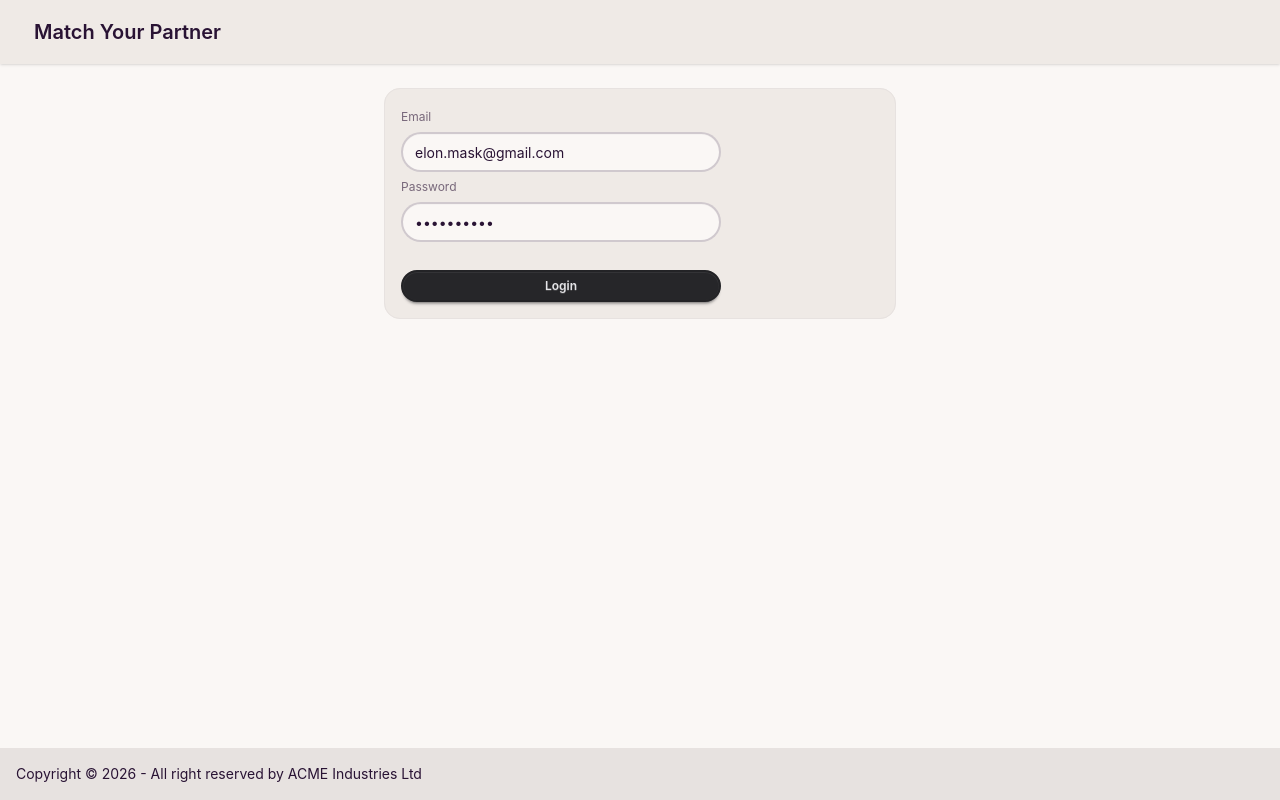
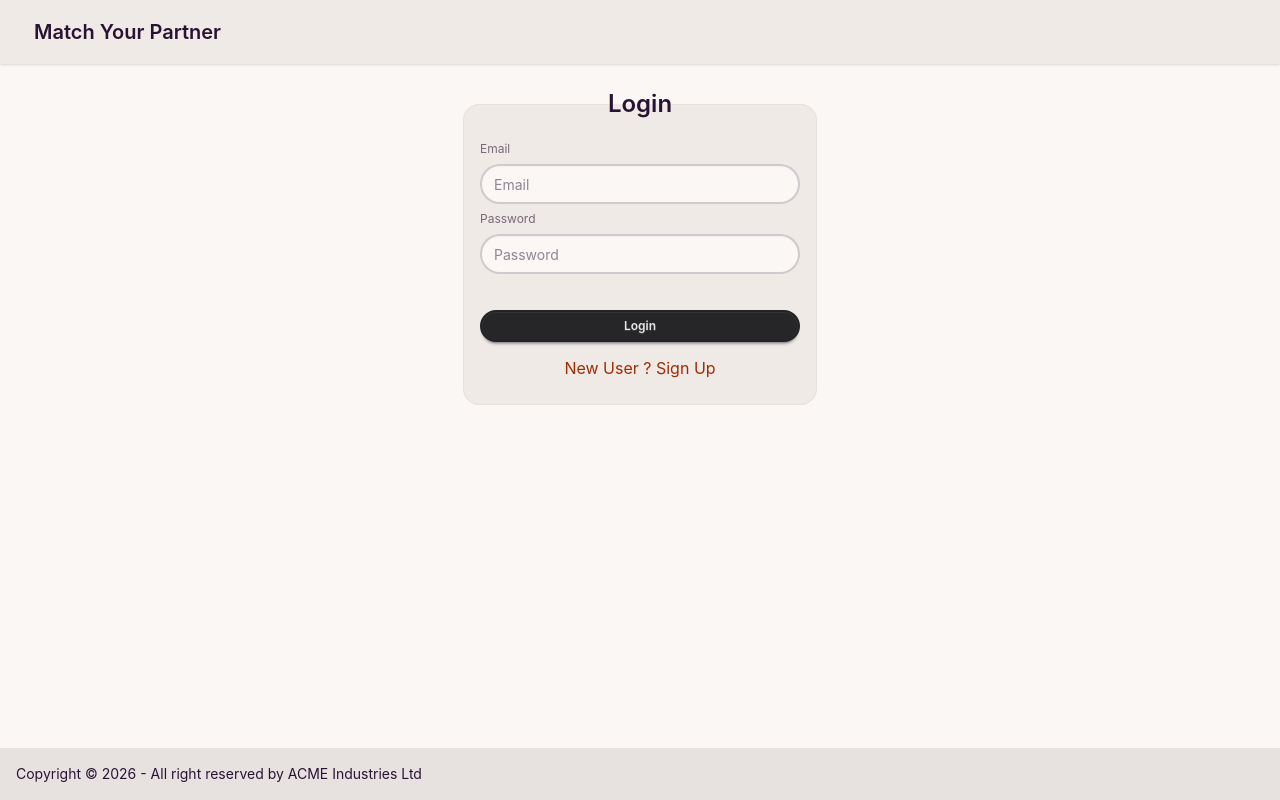
Before and after one commit to kunal-lohana/MatchYourPartner-web, a React (Vite) app: page /login in a window 1280 px wide. Built offline with nearby package versions, Linux system fonts and the light colour scheme; no server answers.

Commit message:
Implement Signup functionality

```diff
--- a/index.html
+++ b/index.html
@@ -5,7 +5,7 @@
     <link rel="icon" type="image/svg+xml" href="/favicon.svg" />
     <meta name="viewport" content="width=device-width, initial-scale=1.0" />
     <link href="/src/index.css" rel="stylesheet">
-    <title>matchyourpartner-web</title>
+    <title>match your partner</title>
   </head>
   <body>
     <div id="root"></div>
--- a/src/components/Connections.tsx
+++ b/src/components/Connections.tsx
@@ -24,13 +24,13 @@ const Connections = () => {
     if (!connections) return;
     if (connections?.length === 0) return (<h2 className="text-center text-shadow-warning text-2xl py-5">No Connections exists!!</h2>)
 
-    return (<div className="flex flex-col items-center gap-5 max-w-2/3 my-5 text-center mx-auto">
+    return (<div className="flex flex-col items-center gap-5 w-full max-w-5xl my-5 text-center mx-auto h-auto overflow-auto">
         {connections.map((connection) => {
             const { _id, firstName, lastName, photoUrl, age, gender, about } = connection;
             return (
-                <div key={_id} className="flex justify-center bg-base-300 gap-10 p-2 shadow-sm items-center">
+                <div key={_id} className="w-full flex justify-start bg-base-300 gap-10 p-2 shadow-sm items-center">
                     <img alt="photo" src={photoUrl} className="w-20 h-20 rounded-full"></img>
-                    <div className="flex flex-col gap-2">
+                    <div className="flex flex-col text-left gap-2">
                         <h3 className="text-xl font-bold">{firstName + " " + lastName}</h3>
                         <p className="flex-nowrap">{about}</p>
                         {age && gender && <p>{age + " ," + gender}</p>}
--- a/src/components/EditProfile.tsx
+++ b/src/components/EditProfile.tsx
@@ -8,7 +8,7 @@ import { addUser } from "../store/userSlice";
 const EditProfile = ({ user }) => {
     const [firstName, setFirstName] = useState(user.firstName);
     const [lastName, setLastName] = useState(user.lastName);
-    const [age, setAge] = useState(user.age || 1);
+    const [age, setAge] = useState(user.age || "");
     const [gender, setGender] = useState(user.gender || "male");
     const [about, setAbout] = useState(user.about);
     const [photoUrl, setPhotoUrl] = useState(user.photoUrl);
@@ -53,7 +53,7 @@ const EditProfile = ({ user }) => {
                     <input type="text" className="input" placeholder="Photo Url" value={photoUrl} onChange={(e) => setPhotoUrl(e.target.value)} />
 
                     <label className="label">Age</label>
-                    <input type="number" className="input" placeholder="Age" value={age} onChange={(e) => setAge(e.target.value)} />
+                    <input type="text" className="input" placeholder="Age" value={age} onChange={(e) => setAge(e.target.value)} />
 
                     <div className="flex gap-x-3"><label className="label">Male</label>
                         <input type="radio" name="radio-1" className="radio" defaultChecked={gender === 'male'} value="male" onChange={(e) => setGender(e.target.value)} />
--- a/src/components/Feed.tsx
+++ b/src/components/Feed.tsx
@@ -44,12 +44,13 @@ const Feed = () => {
                     />
                 ))
             ) : (
+                <>
                 <div className="inline-grid *:[grid-area:1/1]">
                     <div className="status status-error animate-ping"></div>
                     <div className="status status-error"></div>
-
-                    <p>{error}</p>
                 </div>
+                    <h3 className="text-2xl text-shadow-error">{error || 'No more users avaiable!!'}</h3>
+                </>
             )}
             {toast && <div className="toast toast-top toast-center">
                 <div className="alert alert-success">
--- a/src/components/Login.tsx
+++ b/src/components/Login.tsx
@@ -7,9 +7,12 @@ import { useNavigate } from "react-router";
 
 const Login = () => {
     const dispatch = useDispatch();
-    const [emailId, setEmailId] = useState("elon.mask@gmail.com");
-    const [password, setPassword] = useState("Elon12@123");
+    const [firstName, setFirstName] = useState("");
+    const [lastName, setLastName] = useState("");
+    const [emailId, setEmailId] = useState("");
+    const [password, setPassword] = useState("");
     const [error, setError] = useState("");
+    const [isLoginForm, setLoginForm] = useState(true);
     const navigate = useNavigate();
     const handleLogin = async () => {
         try {
@@ -29,18 +32,51 @@ const Login = () => {
         }
     }
 
+    const handleSignup = async () => {
+        try {
+            const resSignUp = await axios.post(BASE_URL+"/signup", {
+                firstName,
+                lastName,
+                email: emailId,
+                password
+            }, {withCredentials: true});
+            if(resSignUp.status === 200) {
+                dispatch(addUser(resSignUp?.data?.data));
+                navigate("/profile");
+            }
+        } catch (error) {
+           setError(error?.response?.data || 'Something went wrong!!');
+        }
+    }
+
     return (
         <div className="flex justify-center my-4">
-            <fieldset className="fieldset bg-base-200 border-base-300 rounded-box w-lg border p-4">
-                <legend className="fieldset-legend"></legend>
+            <fieldset className="fieldset bg-base-200 border-base-300 rounded-box border p-4">
+                <legend className="fieldset-legend mx-auto text-2xl">{isLoginForm ? "Login" : "Sign Up"}</legend>
+
+                {!isLoginForm && (<><label className="label">FirstName</label>
+                <input type="text" className="input" placeholder="firstName" value={firstName} onChange={(e) => setFirstName(e.target.value)} />
+
+                <label className="label">LastName</label>
+                <input type="text" className="input" placeholder="Lastname" value={lastName} onChange={(e) => setLastName(e.target.value)} /></>)}
 
                 <label className="label">Email</label>
                 <input type="email" className="input" placeholder="Email" value={emailId} onChange={(e) => setEmailId(e.target.value)} />
 
                 <label className="label">Password</label>
                 <input type="password" className="input" placeholder="Password" value={password} onChange={(e) => setPassword(e.target.value)} />
-                <p className="text-error text-xl">{error}</p>
-                <button className="btn btn-sm btn-neutral w-xs  mt-4" onClick={handleLogin}>Login</button>
+
+                <p className="text-error text-base py-1">{error}</p>
+
+                <button
+                    className="btn btn-sm btn-neutral w-xs  mt-4"
+                    onClick={isLoginForm ? handleLogin : handleSignup}
+                >{isLoginForm ? "Login" : "Sign Up"}
+                </button>
+                <p className="text-center text-accent-content text-base py-2" onClick={() => setLoginForm(!isLoginForm) ?? setError("")}>
+                    {isLoginForm ? "New User ? Sign Up" : "Existing User ? Login"}
+                </p>
+
             </fieldset>
         </div>
     )
--- a/src/components/NavBar.tsx
+++ b/src/components/NavBar.tsx
@@ -35,7 +35,7 @@ const NavBar = () => {
                 </div>
                 <div className="flex gap-2">
                     {user && (
-                        <><div className="navbar-center hidden lg:flex font-bold">Welcome, {user.firstName}</div><div className="dropdown dropdown-end">
+                        <><div className="navbar-center lg:flex font-bold">Welcome, {user.firstName}</div><div className="dropdown dropdown-end">
                             <div tabIndex={0} role="button" className="btn btn-ghost btn-circle avatar">
                                 <div className="w-10 rounded-full">
                                     <img
```
Also changed, not shown: src/components/Requests.tsx (+6 -5 lines), 1 other file (tests, documents, lock files or other folders).
